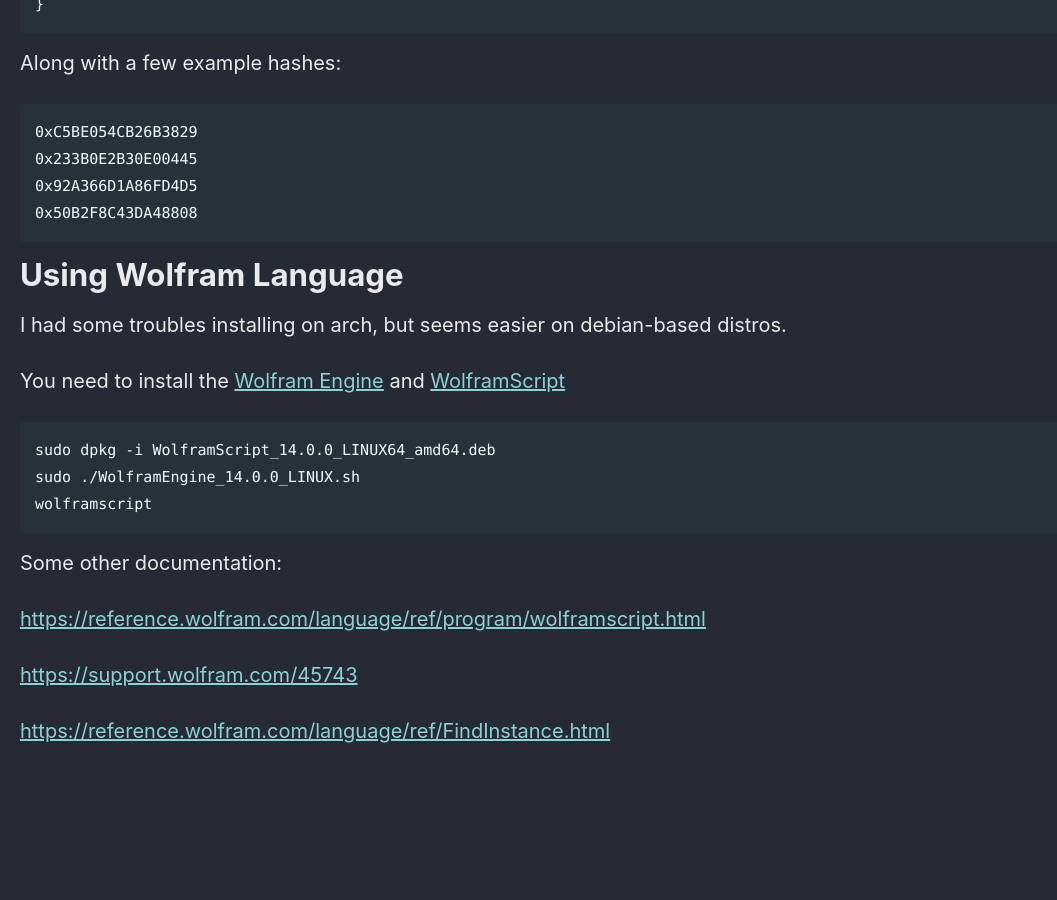
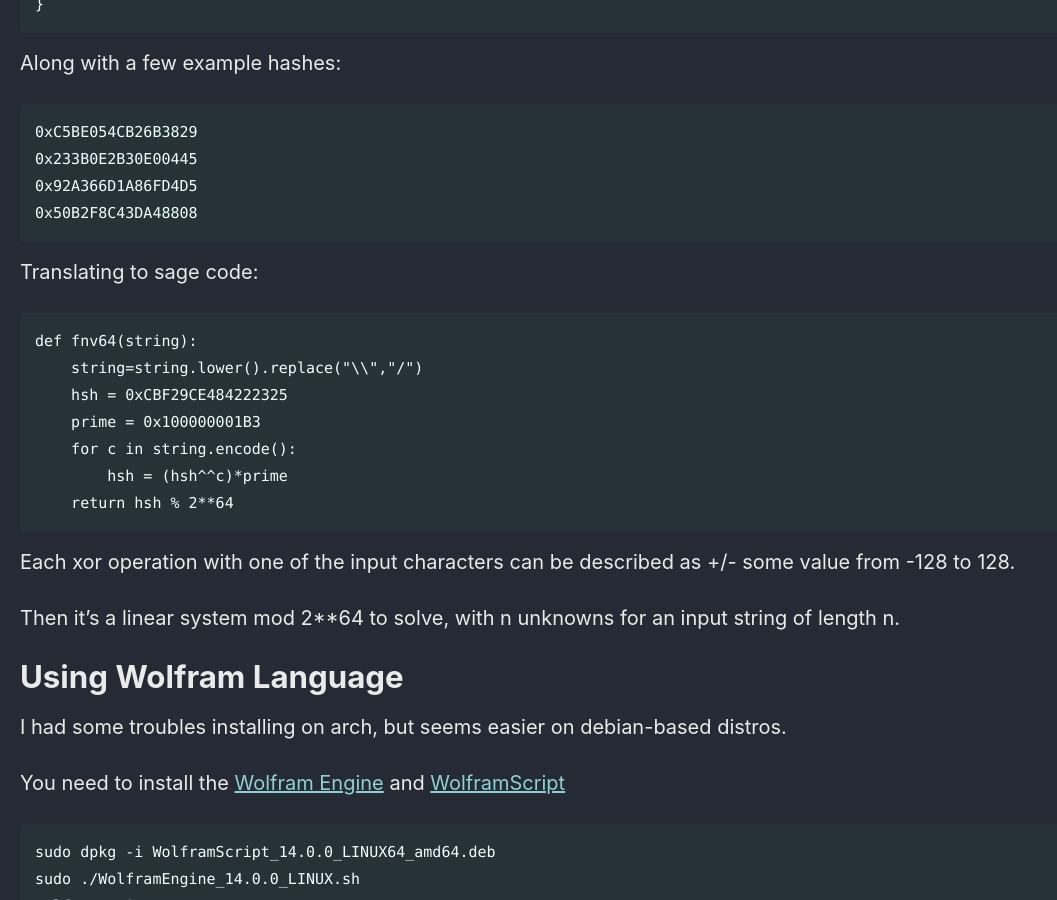
Before and after one commit to Connor-McCartney/Connor-McCartney.github.io, a Jekyll site: the page built from _pages/cryptography/other/Trying-to-crack-COD-FNV-hashes.md, in a window 1280 px wide and 900 px high, scrolled down 797 px. Shown: the whole window, without its empty margins (0-1057 px from the left). Built offline with Jekyll 4.4.1, drawn with Linux system fonts in a browser that asks for light colours; cached includes are drawn as plain includes; before the commit the page ends 1599 px from its top, so only the background shows below that.

Commit message:
Update Trying-to-crack-COD-FNV-hashes.md

````diff
--- a/_pages/cryptography/other/Trying-to-crack-COD-FNV-hashes.md
+++ b/_pages/cryptography/other/Trying-to-crack-COD-FNV-hashes.md
@@ -40,6 +40,22 @@ Along with a few example hashes:
 0x50B2F8C43DA48808
 ```
 
+Translating to sage code:
+
+```
+def fnv64(string):
+    string=string.lower().replace("\\","/")
+    hsh = 0xCBF29CE484222325
+    prime = 0x100000001B3
+    for c in string.encode():
+        hsh = (hsh^^c)*prime
+    return hsh % 2**64
+```
+
+Each xor operation with one of the input characters can be described as +/- some value from -128 to 128.
+
+Then it's a linear system mod 2**64 to solve, with n unknowns for an input string of length n.
+
 
 
 # Using Wolfram Language
````
